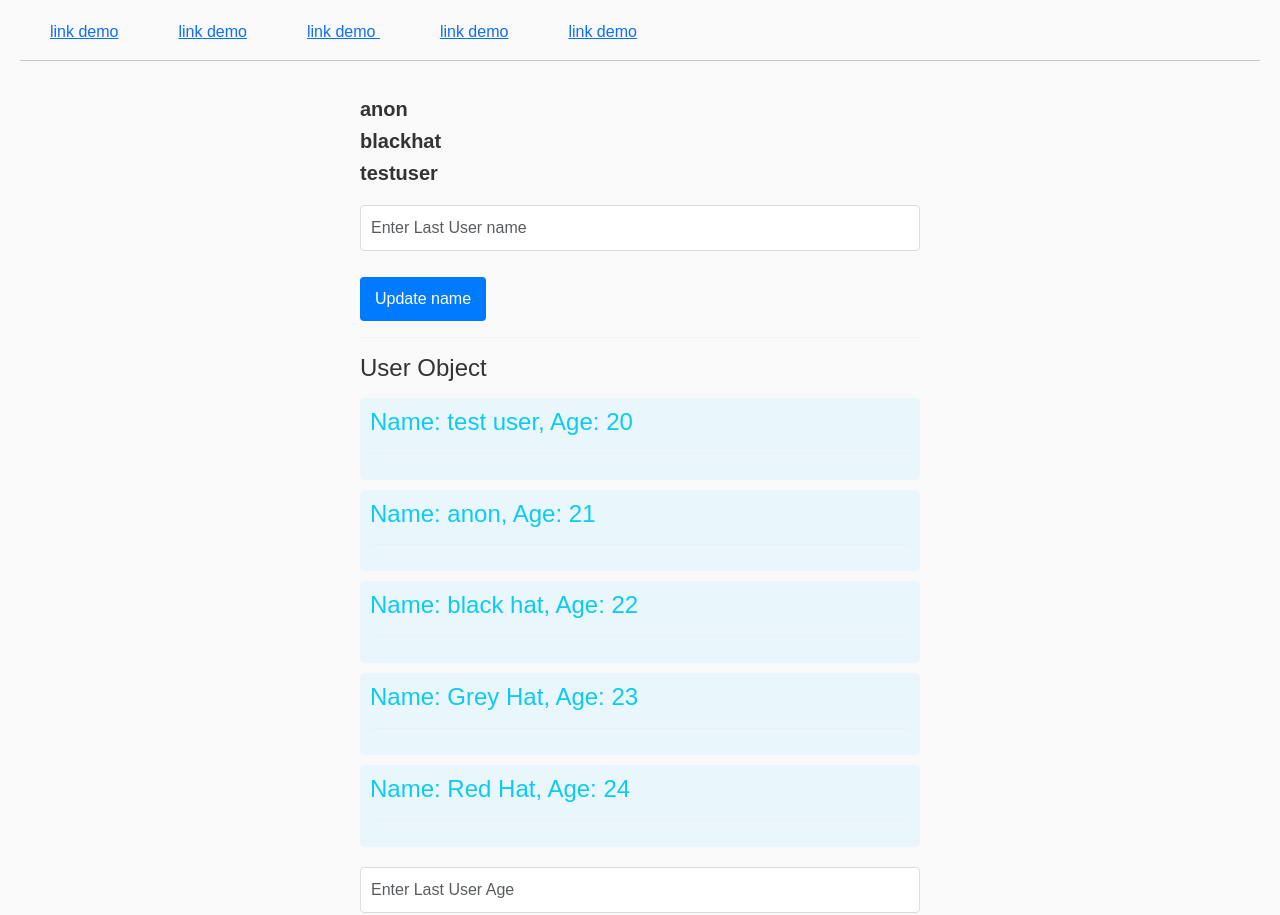
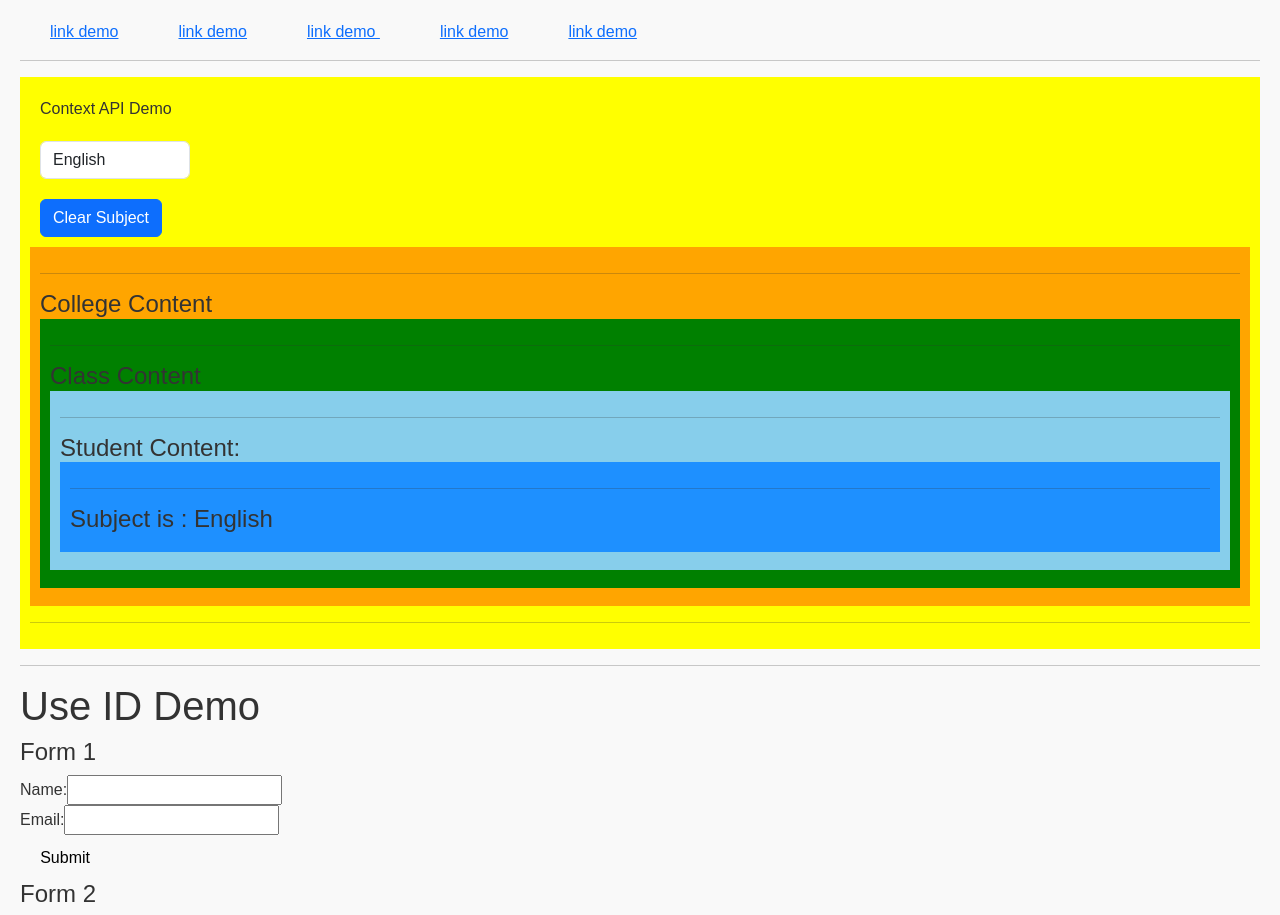
Before and after one commit to anon1277/react-demo, a React (Vite) app: page / in a window 1280 px wide. Shown: the top 915 px of the page. Built offline with nearby package versions, Linux system fonts and the light colour scheme.

Commit message:
Implement functionality of useId hook ,content API integration ,Add form validation logic

```diff
--- a/src/App.jsx
+++ b/src/App.jsx
@@ -40,6 +40,9 @@ import DerivedState from "./DerivedState/DerivedState";
 import LiftingStateup from "./Lifting/LiftingStateup";
 import UpdateObject from "./UpdateObject/UpdateObject";
 import UpDateArray from "./UpDateArray/UpDateArray";
+import UseidDeom from "./Useid/UseidDeom";
+import CollegeContent from "./ContextApi/CollegeContent";
+import { SubjectContentData } from "./ContextApi/Contextdata";
 // import UseActionStateDemo from "./UseActionState/UseActionState";
 
 function sum(val1, val2) {
@@ -54,6 +57,7 @@ function App() {
   const [displayProfile, setDisplay] = useState(true);
   const [showLogin, setLogin] = useState(false);
   const [student, setStudent] = useState("anon");
+  const [subject, setSubject] = useState("English"); //Context Api
 
   const name = "Anon 1277";
   const age = 20;
@@ -92,9 +96,29 @@ function App() {
   return (
     <div style={styles.appContainer}>
       <Header />
+      <hr />
+      {/* Content API Demo */}
+        <div style={{background:'yellow', padding:10}}>
+          <SubjectContentData.Provider value={subject}>
+           <label style={{ margin:10 }}>  Context API Demo </label>
+            <select className="form-control" value={subject} onChange={(event)=>setSubject(event.target.value)} style={{ width:"150px" ,margin:10}}>
+              <option value="Math">Select Subject</option>
+              <option value="Math">Math</option>
+              <option value="English">English</option>
+              <option value="SS">SS</option>
+              <option value="Science">Science</option>
+            </select>
+            {/* Clear Subject button */}
+            <button className="btn btn-primary"  style={{ margin:10 }}  onClick={()=>setSubject('')}>Clear Subject</button>
 
-      <hr />
-      {/* Use ActionState Form validation */}
+            <CollegeContent />
+          </SubjectContentData.Provider>
+        <hr />
+        </div>
+
+      {/* Use id demo */}
+       <UseidDeom />
+
       {/* <UseActionStateDemo /> */}
       {/* update Array Action */}
       {/* UpDateArray */}
@@ -107,7 +131,7 @@ function App() {
 
       <Heading2>Our expertise is in Web Development, Front-End Development, and Back-End Development</Heading2>
       <h1>Welcome to {PageName}</h1>
-
+    {/* Use ActionState Form validation */}
       <Form>
         <Form.Group className="mb-3" controlId="formBasicEmail">
           <Form.Label>Email address</Form.Label>
@@ -117,7 +141,7 @@ function App() {
           </Form.Text>
         </Form.Group>
 
-        <Form.Group className="mb-3" controlId="formBasicPassword">
+        <Form.Group className="mb-3 form-control" controlId="formBasicPassword">
           <Form.Label> </Form.Label>
           <Form.Control type="password" placeholder="Password" />
         </Form.Group>
--- /dev/null
+++ b/src/ContextApi/ClassContent.jsx
@@ -0,0 +1,23 @@
+// Importing the StudentContent component to use inside ClassContent
+import StudentContent from "./StudentContent";
+
+const ClassContent = () => {
+
+    return(
+    <>
+        {/* Styling the div with a background color and padding */}
+        <div style={{background:'green', padding:10}}>
+            {/* Horizontal line separator */}
+            <hr />
+            <h4>
+                {/* Displaying the text and rendering the StudentContent component inside */}
+                Class Content
+                <StudentContent />
+            </h4>
+        </div>
+    </>
+    )
+}
+
+// Exporting the ClassContent component to be used in other parts of the app
+export default ClassContent;
--- /dev/null
+++ b/src/ContextApi/CollegeContent.jsx
@@ -0,0 +1,23 @@
+// Importing the ClassContent component to use inside CollegeContent
+import ClassContent from "./ClassContent";
+
+const CollegeContent = () => {
+
+    return(
+    <>
+        {/* Styling the div with a background color and padding */}
+        <div style={{background:'orange', padding:10}}>
+            {/* Horizontal line separator */}
+            <hr />
+            <h4>
+                {/* Displaying the text and rendering the ClassContent component inside */}
+                College Content
+                <ClassContent />
+            </h4>
+        </div>
+    </>
+    )
+}
+
+// Exporting the CollegeContent component to be used in other parts of the app
+export default CollegeContent;
--- /dev/null
+++ b/src/ContextApi/Contextdata.jsx
@@ -0,0 +1,5 @@
+// Importing createContext from React to create a new context
+import { createContext } from "react";
+
+// Creating a context named 'SubjectContentData' with a default value of "Math"
+export const SubjectContentData = createContext("Math");
--- /dev/null
+++ b/src/ContextApi/StudentContent.jsx
@@ -0,0 +1,23 @@
+// Importing the SubjectContent component to use inside StudentContent
+import SubjectContent from "./SubjectContent";
+
+const StudentContent = () => {
+
+    return(
+    <>
+        {/* Styling the div with a background color and padding */}
+        <div style={{background:'skyblue', padding:10}}>
+            {/* Horizontal line separator */}
+            <hr />
+            <h4>
+                {/* Displaying the text and rendering the SubjectContent component inside */}
+                Student Content:
+                <SubjectContent />
+            </h4>
+        </div>
+    </>
+    )
+}
+
+// Exporting the StudentContent component to be used in other parts of the app
+export default StudentContent;
--- /dev/null
+++ b/src/ContextApi/SubjectContent.jsx
@@ -0,0 +1,27 @@
+// Importing the 'useContext' hook from React to access context data
+import { useContext } from "react";
+
+// Importing the SubjectContentData context from the Contextdata file
+import { SubjectContentData } from "./Contextdata";
+
+const SubjectContent = () => {
+    // Using the useContext hook to access the value from SubjectContentData context
+    const subject  = useContext(SubjectContentData);
+
+    return(
+    <>
+        {/* Styling the div with a background color and padding */}
+        <div style={{background:'DodgerBlue', padding:10}}>
+            {/* Horizontal line separator */}
+            <hr />
+            <h4>
+                {/* Displaying the subject value from context */}
+                Subject is : {subject}
+            </h4>
+        </div>
+    </>
+    )
+}
+
+// Exporting the SubjectContent component to be used in other parts of the app
+export default SubjectContent;
--- /dev/null
+++ b/src/Useid/UseidDeom.jsx
@@ -0,0 +1,41 @@
+import { useId } from "react";
+
+const UseidDeom = ()=>{
+
+    const name = useId();
+    return(
+        <>
+        <hr />
+        <h1>Use ID Demo</h1>
+        <h4>Form 1</h4>
+        <Form />
+        <h4>Form 2</h4>
+
+        <Form />
+        <h4>Form 3</h4>
+
+        <Form />
+        </>
+    )
+}
+
+
+const Form = () => {
+    const nameId = useId();
+    const emailId = useId();
+
+    return (
+      <form>
+        <div>
+          <label htmlFor={nameId}>Name:</label>
+          <input type="text" id={nameId} />
+        </div>
+        <div>
+          <label htmlFor={emailId}>Email:</label>
+          <input type="email" id={emailId} />
+        </div>
+        <button type="submit">Submit</button>
+      </form>
+    );
+  };
+export default UseidDeom;
```
Also changed, not shown: src/UseActionState/UseActionState.jsx (added, +27 -0 lines).
